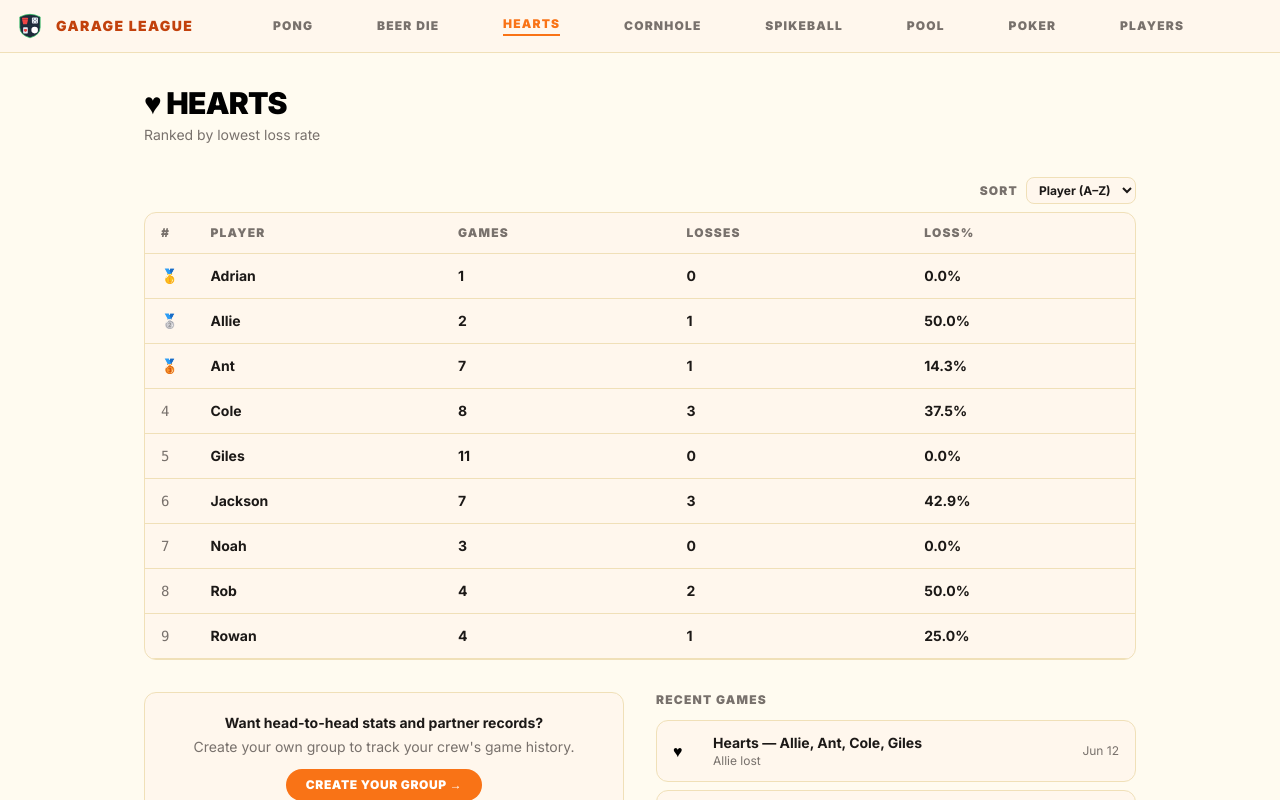
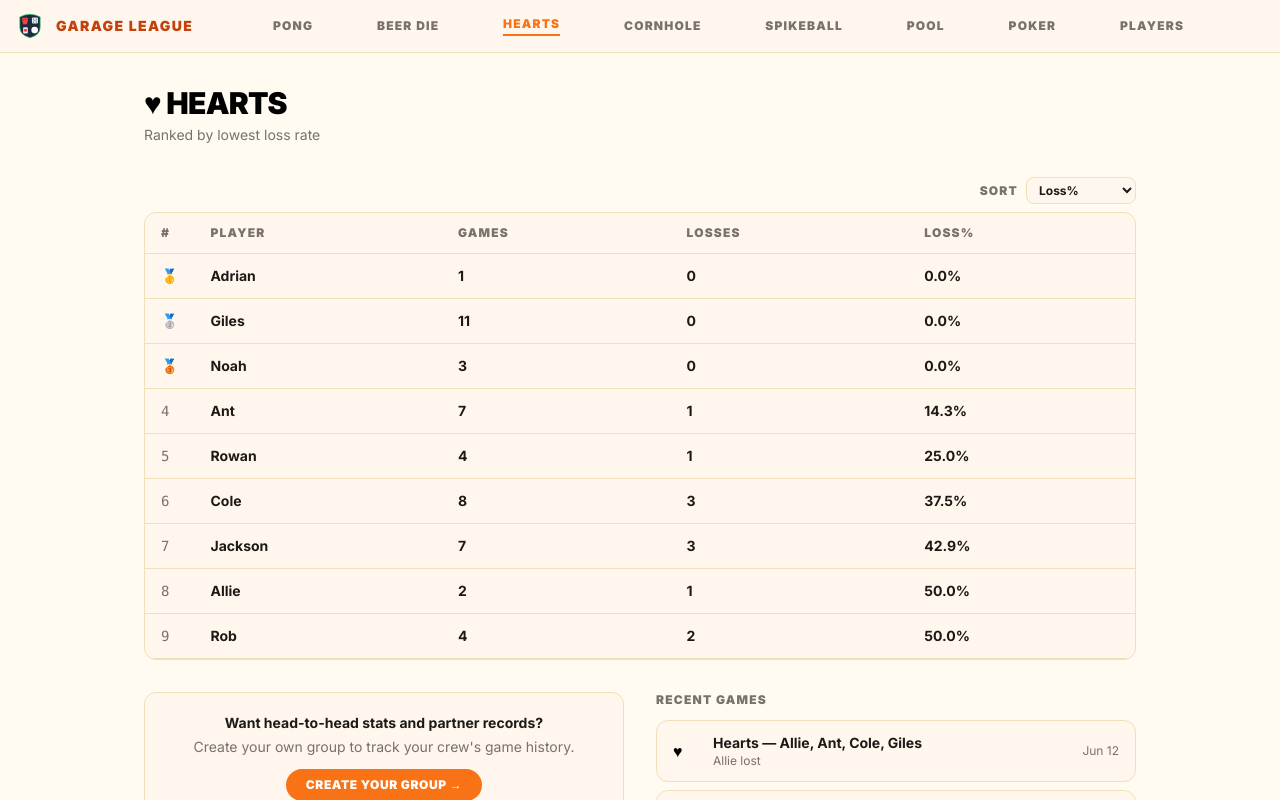
Before and after one commit to gileshayhurst/summer-games, a Next.js app: page /g/example/hearts in a window 1280 px wide. Shown: the top 800 px of the page. Built offline with nearby package versions, Linux system fonts and the light colour scheme.

Commit message:
feat: add sort options to hearts leaderboard

```diff
--- a/app/g/[slug]/hearts/page.tsx
+++ b/app/g/[slug]/hearts/page.tsx
@@ -31,9 +31,9 @@ export default async function GroupHeartsPage({ params }: { params: { slug: stri
 
   const columns = [
     { key: 'name', label: 'Player' },
-    { key: 'games_played', label: 'Games' },
-    { key: 'losses', label: 'Losses' },
-    { key: 'loss_rate', label: 'Loss%', format: (v: number | string) => `${(Number(v) * 100).toFixed(1)}%` },
+    { key: 'games_played', label: 'Games', sortDirection: 'desc' as const },
+    { key: 'losses', label: 'Losses', sortDirection: 'asc' as const },
+    { key: 'loss_rate', label: 'Loss%', format: (v: number | string) => `${(Number(v) * 100).toFixed(1)}%`, sortDirection: 'asc' as const },
   ]
 
   return (
@@ -42,7 +42,7 @@ export default async function GroupHeartsPage({ params }: { params: { slug: stri
         <h1 className="text-3xl font-black uppercase tracking-tight mb-1">♥ Hearts</h1>
         <p className="text-muted text-sm">Ranked by lowest loss rate</p>
       </div>
-      <Leaderboard entries={leaderboard as unknown as Record<string, string | number>[]} columns={columns} />
+      <Leaderboard entries={leaderboard as unknown as Record<string, string | number>[]} columns={columns} defaultSortKey="loss_rate" />
       <div>
         <p className="text-xs text-muted uppercase tracking-widest font-black mb-3">Recent Games</p>
         <RecentGames games={recentGames} />
--- a/app/g/example/hearts/page.tsx
+++ b/app/g/example/hearts/page.tsx
@@ -5,9 +5,9 @@ import { exampleHeartsLeaderboard, exampleHeartsRecent } from '../data'
 
 const columns = [
   { key: 'name', label: 'Player' },
-  { key: 'games_played', label: 'Games' },
-  { key: 'losses', label: 'Losses' },
-  { key: 'loss_rate', label: 'Loss%', format: (v: number | string) => `${(Number(v) * 100).toFixed(1)}%` },
+  { key: 'games_played', label: 'Games', sortDirection: 'desc' as const },
+  { key: 'losses', label: 'Losses', sortDirection: 'asc' as const },
+  { key: 'loss_rate', label: 'Loss%', format: (v: number | string) => `${(Number(v) * 100).toFixed(1)}%`, sortDirection: 'asc' as const },
 ]
 
 export default function ExampleHeartsPage() {
@@ -17,7 +17,7 @@ export default function ExampleHeartsPage() {
         <h1 className="text-3xl font-black uppercase tracking-tight mb-1">♥ Hearts</h1>
         <p className="text-muted text-sm">Ranked by lowest loss rate</p>
       </div>
-      <Leaderboard entries={exampleHeartsLeaderboard as unknown as Record<string, string | number>[]} columns={columns} />
+      <Leaderboard entries={exampleHeartsLeaderboard as unknown as Record<string, string | number>[]} columns={columns} defaultSortKey="loss_rate" />
       <div className="grid grid-cols-1 md:grid-cols-2 gap-8">
         <div className="bg-card border border-warm rounded-xl p-5 text-center">
           <p className="text-sm font-bold text-stone-900 mb-1">Want head-to-head stats and partner records?</p>
```
